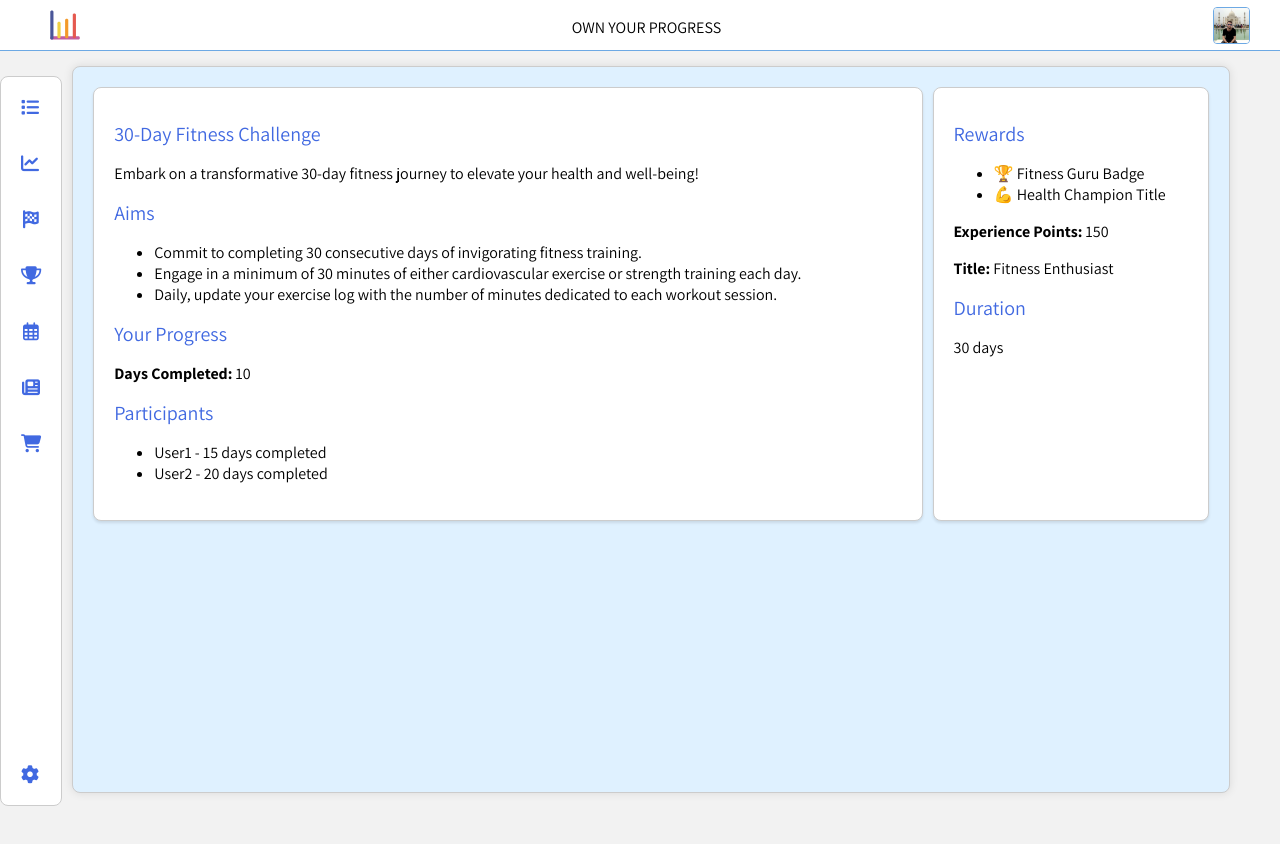
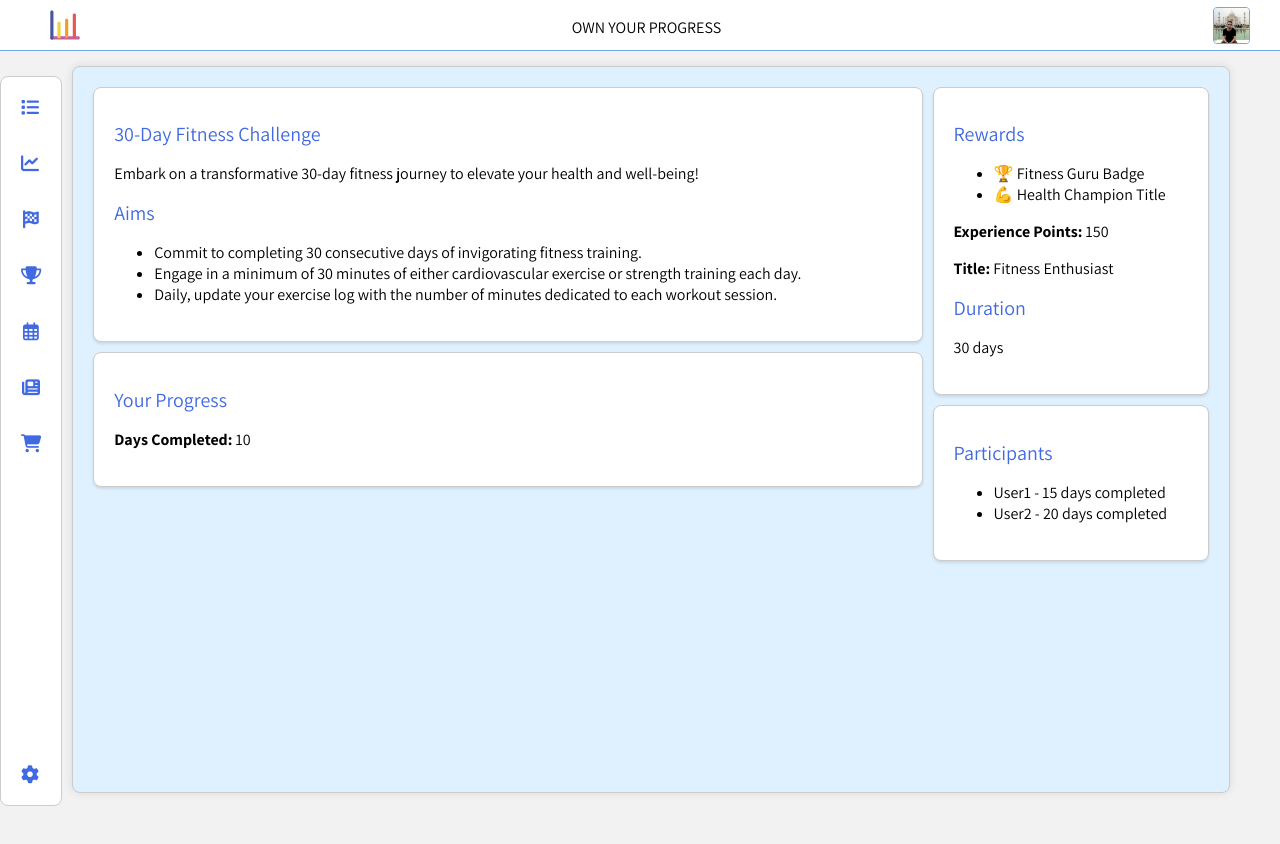
Before and after one commit to joseph-johnson27001/habits_tracker, a Vue app: page /#/active-challenge/1 in a window 1280 px wide. Shown: the top 844 px of the page. Built offline with nearby package versions, Linux system fonts and the light colour scheme.

Commit message:
New layout again

```diff
--- a/src/views/ActiveChallengePage.vue
+++ b/src/views/ActiveChallengePage.vue
@@ -1,33 +1,30 @@
 <template>
   <div class="active-challenge-page">
+    <div>
       <div class="card">
         <h1>{{ this.$store.state.activeChallenge }}</h1>
         <p>{{ challenge.description }}</p>
         <div class="aims-section">
           <h1>Aims</h1>
           <ul>
-          <li v-for="(aim, index) in challenge.aims" :key="index">{{ aim }}</li>
-        </ul>
-      </div>
-
-      <div class="progress-section">
-        <h1>Your Progress</h1>
-        <p><strong>Days Completed:</strong> {{ userProgress.daysCompleted }}</p>
-      </div>
-      <div class="participants-section">
-        <h1>Participants</h1>
-        <ul>
-          <li
-            v-for="participant in challenge.participants"
-            :key="participant.id"
-          >
-            {{ participant.name }} - {{ participant.progress }} days completed
+            <li v-for="(aim, index) in challenge.aims" :key="index">
+              {{ aim }}
             </li>
           </ul>
         </div>
       </div>
+
       <div class="card">
-      <div class="rewards-section">
+        <div class="progress-section">
+          <h1>Your Progress</h1>
+          <p>
+            <strong>Days Completed:</strong> {{ userProgress.daysCompleted }}
+          </p>
+        </div>
+      </div>
+    </div>
+    <div>
+      <div class="rewards-section card">
         <h1>Rewards</h1>
         <ul>
           <li v-for="badge in challenge.badges" :key="badge.name">
@@ -39,9 +36,20 @@
           {{ userProgress.experiencePoints }}
         </p>
         <p><strong>Title:</strong> {{ userProgress.title }}</p>
-      </div>
         <h1>Duration</h1>
         <p>{{ challenge.duration }} days</p>
+      </div>
+      <div class="participants-section card">
+        <h1>Participants</h1>
+        <ul>
+          <li
+            v-for="participant in challenge.participants"
+            :key="participant.id"
+          >
+            {{ participant.name }} - {{ participant.progress }} days completed
+          </li>
+        </ul>
+      </div>
     </div>
   </div>
 </template>
```
Lines whose indentation alone changed are shown as unchanged.
